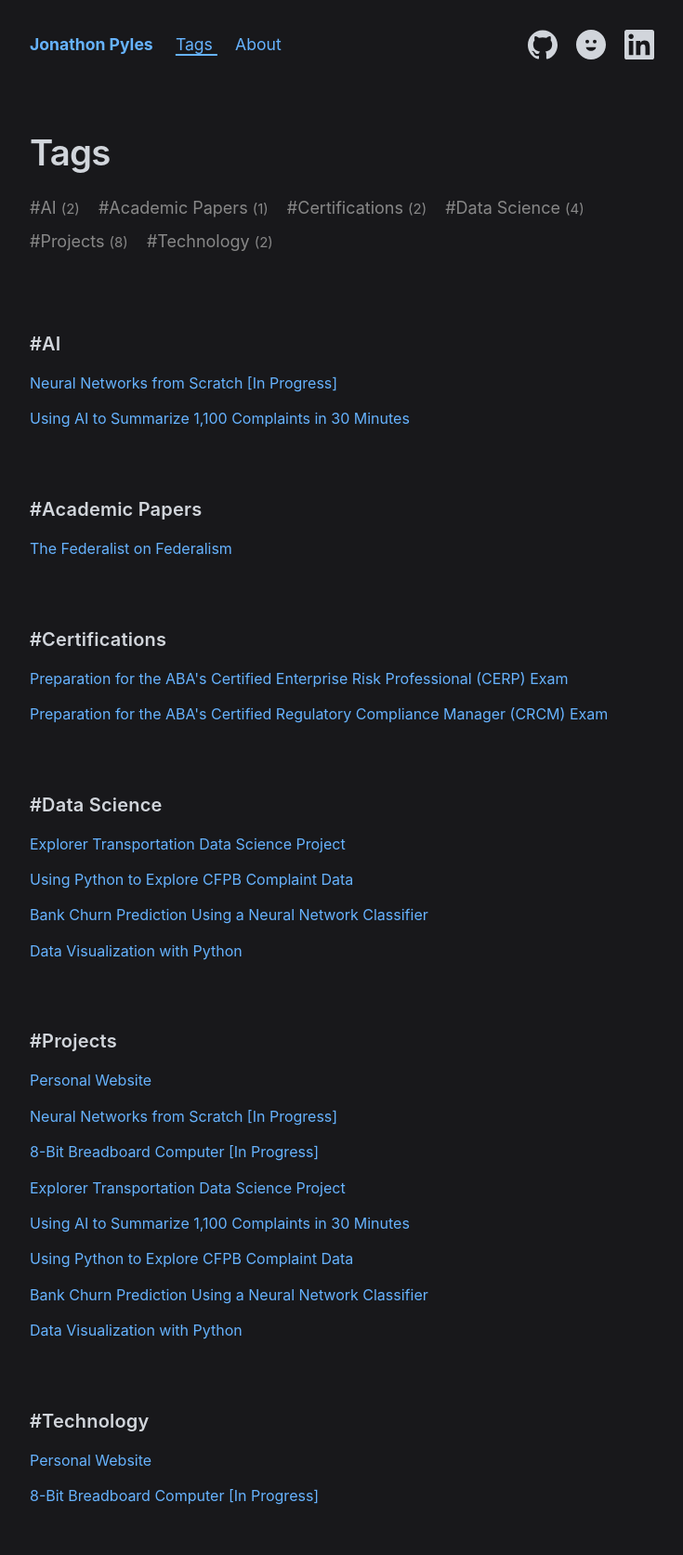
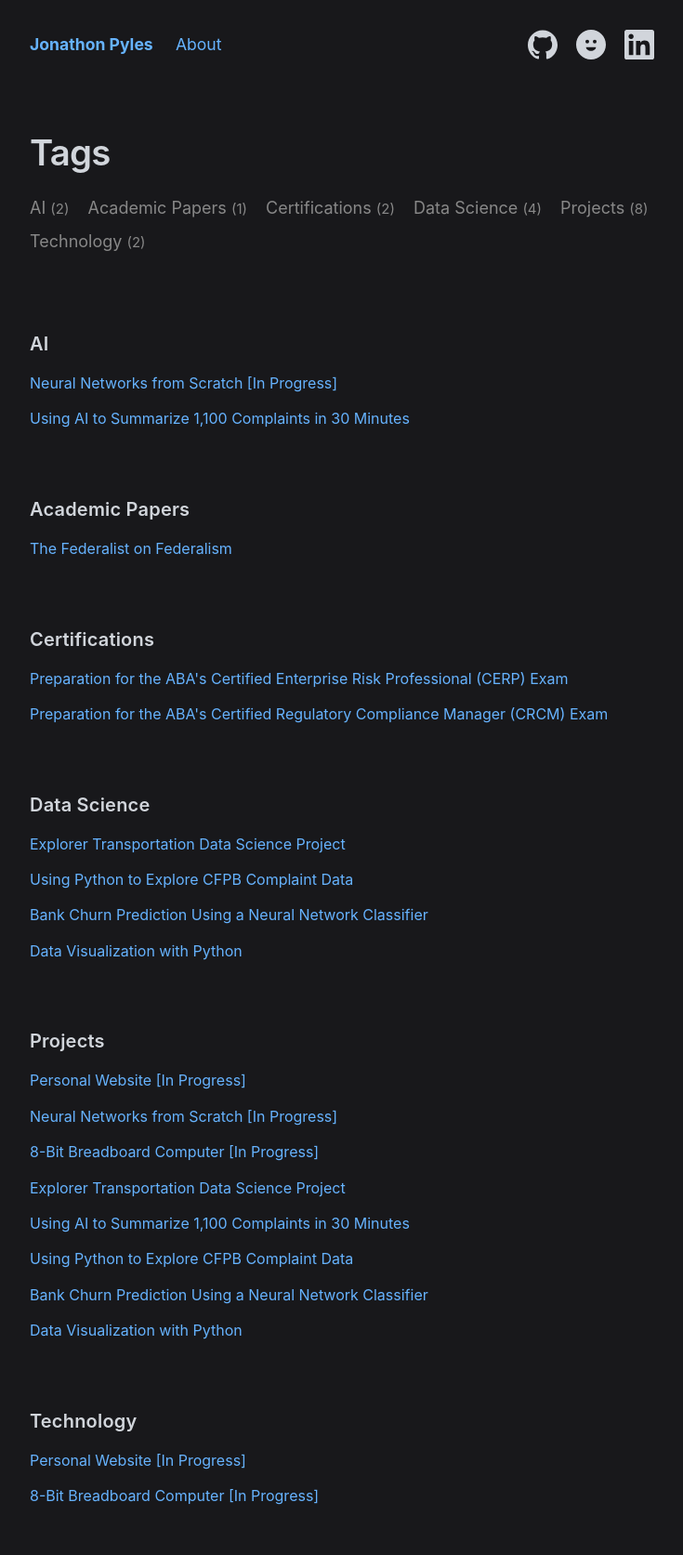
Before and after one commit to JNPyles/JNPyles.github.io, a Jekyll site: the page built from tags.html, in a window 1280 px wide. Shown: the whole page at 93% size, without its empty margins (272-1007 px from the left). Built offline with Jekyll 4.4.1, drawn with Linux system fonts in a browser that asks for light colours; nearby versions of some CDN libraries.

Commit message:
Website Updates

```diff
--- a/_layouts/default.html
+++ b/_layouts/default.html
@@ -15,9 +15,6 @@
         <div class="nav-links">
             <a href="/" class="{% if page.url == '/' or page.url == '/index.html' %}active{% endif %}">
                 <b>{{ site.title }}</b>
-            </a>
-            <a href="/tags/" class="{% if page.url contains '/tags/' %}active{% endif %}">
-                Tags
             </a>
             <a href="/about/" class="{% if page.url contains '/about/' %}active{% endif %}">
                 About
--- a/_posts/2026/2026-03-27-personal-website.md
+++ b/_posts/2026/2026-03-27-personal-website.md
@@ -1,5 +1,5 @@
 ---
-title: "Personal Website"
+title: "Personal Website [In Progress]"
 date: 2026-03-27
 tags: [Projects, Technology]
 github_url: "https://github.com/JNPyles/JNPyles.github.io"
--- a/tags.html
+++ b/tags.html
@@ -11,14 +11,14 @@ permalink: /tags/
 <div style="margin-bottom: 3rem; line-height: 2;">
   {% for tag in sorted_tags %}
     <a href="#{{ tag[0] | slugify }}" style="margin-right: 15px; border-bottom: none;" class="tag-link">
-      #{{ tag[0] }} <small>({{ tag[1].size }})</small>
+      {{ tag[0] }} <small>({{ tag[1].size }})</small>
     </a>
   {% endfor %}
 </div>
 
 {% for tag in sorted_tags %}
   <h3 id="{{ tag[0] | slugify }}" style="padding-top: 2rem; border-top: 1px solid var(--border);">
-    #{{ tag[0] }}
+    {{ tag[0] }}
   </h3>
 
   <ul class="post-list">
```
